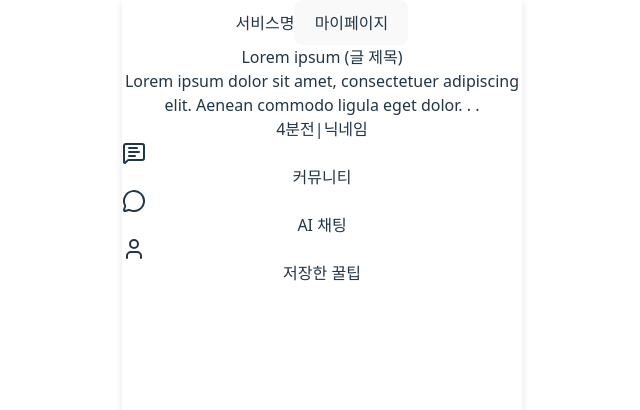
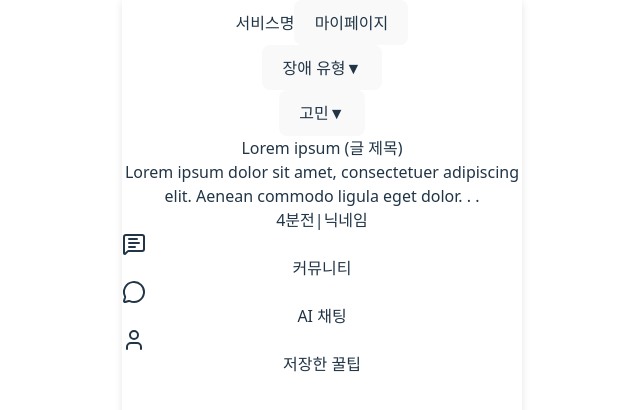
Before and after one commit to 2025-UMC-Hackathon/Frontend, a React (Vite) app: page / in a window 1280 px wide. Shown: the top 410 px of the page, without its empty margins (318-958 px from the left). Built offline with nearby package versions, Linux system fonts and the light colour scheme.

Commit message:
feat: 홈페이지에 dropdown 형태 추가

```diff
--- a/src/components/BoardItem.tsx
+++ b/src/components/BoardItem.tsx
@@ -11,15 +11,15 @@ export const BoardItem = ({
     createdAt,
     nickname,
 }: BoardItemProps) => {
+
+
     return (
         <div className="flex flex-col text-left bg-white w-full h-[100px] border-t border-[#D9D9D9]">
             <div className="px-[15px] py-[10px]">
                 <h2 className="text-[12px] font-semibold mb-[10px]">{title}</h2>
-
                 <p className="text-[12px] font-semibold mb-[11px] line-clamp-2">
                     {content}
                 </p>
-
                 <div className="flex items-center text-[10px] gap-[7px] text-xs text-[#9C9C9C]">
                     <span>{createdAt}</span>
                     <span>|</span>
--- a/src/pages/homepage.tsx
+++ b/src/pages/homepage.tsx
@@ -1,17 +1,63 @@
 // 깃허브에서 이슈를 파고, dev에서 feature로 뻗어나가주세요!
 
+import { useState } from 'react';
 import { BoardItem } from '../components/BoardItem';
+import TagDropdown from '../components/dropdown';
 
 export default function Home() {
+	const [selectedTag, setSelectedTag] = useState<string[]>([]);
+
+	// 임시
+	const DisabilityType = [
+		{ label: '시각 장애', value: 'visual' },
+		{ label: '청각 장애', value: 'hearing' },
+		{ label: '지체 장애', value: 'physical' },
+		{ label: '지적 장애', value: 'intellectual' },
+		{ label: '자폐성 장애', value: 'autism' },
+		{ label: '정신 장애', value: 'mental' },
+	];
+	// 임시
+	const Worries = [
+		{ label: '진로 선택', value: 'career_path' },
+		{ label: '취업 준비', value: 'job_hunting' },
+		{ label: '전공 적합성', value: 'major_fit' },
+		{ label: '편입/유학 고민', value: 'transfer_abroad' },
+		{ label: '학업 스트레스', value: 'study_stress' },
+		{ label: '자존감/불안', value: 'self_esteem' },
+		{ label: '대인관계', value: 'relationships' },
+		{ label: '장래에 대한 불안', value: 'future_uncertainty' },
+	];
 
 	return (
-		<div className="flex flex-col items-center justify-start">
+		<div className="flex flex-col items-start">
+			<div className="flex items-center gap-[11px] mb-[18px] ml-[18px]">
+				<TagDropdown
+				tags={DisabilityType.map(type => type.label)}
+				selectedTags={selectedTag}
+				onTagChange={setSelectedTag}
+				selectionMode="single"
+				placeholder="장애 유형"
+				/>
+
+				<TagDropdown
+					tags={Worries.map(type => type.label)}
+					selectedTags={selectedTag}
+					onTagChange={setSelectedTag}
+					selectionMode="single"
+					placeholder="고민"
+				/>
+			</div>
+
+
+
 			<BoardItem
 				title="Lorem ipsum (글 제목)"
 				content="Lorem ipsum dolor sit amet, consectetuer adipiscing elit. Aenean commodo ligula eget dolor. . ."
 				createdAt="4분전"
 				nickname="닉네임"
 			/>
+
+
 		</div>
 	);
 }
```
